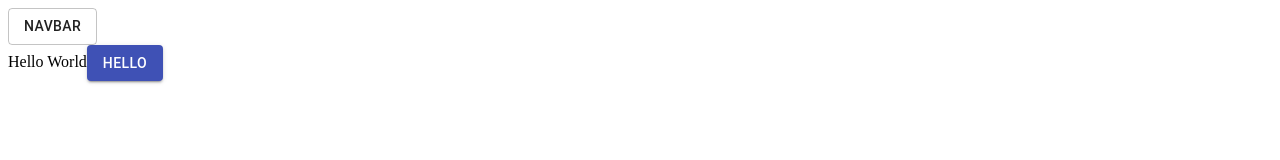
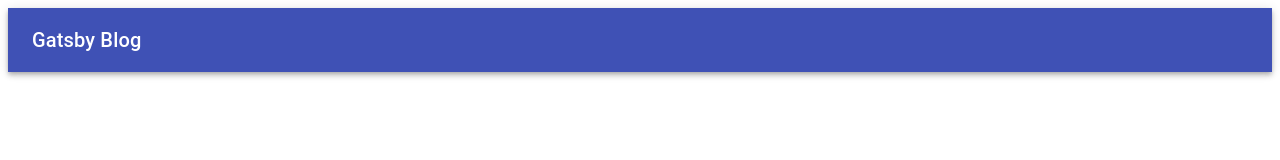
Before and after one commit to realahsanshah/Blog-Site-Project12A, a Gatsby site: page / in a window 1280 px wide. Built offline with nearby package versions, Linux system fonts and the light colour scheme; Gatsby itself is replaced by a stand-in of ours.

Commit message:
Added Navbar

```diff
--- a/src/components/Navbar.tsx
+++ b/src/components/Navbar.tsx
@@ -1,10 +1,29 @@
 import * as React from 'react';
-import {Button} from '@material-ui/core';
+import {AppBar,Toolbar,Typography,createStyles,makeStyles,Theme} from '@material-ui/core';
+
+const useStyles = makeStyles((theme: Theme) =>
+  createStyles({
+    root: {
+      flexGrow: 1,
+    },
+    menuButton: {
+      marginRight: theme.spacing(2),
+    },
+    title: {
+      flexGrow: 1,
+    },
+  }),
+);
 
 const Navbar=()=>{
+    const classes=useStyles();
     return(
         <div>
-            <Button variant="outlined" color="default">Navbar</Button>
+           <AppBar position="static">
+               <Toolbar>
+                   <Typography variant="h6">Gatsby Blog</Typography>
+               </Toolbar>
+            </AppBar>
         </div>
     )
 }
--- a/src/pages/index.tsx
+++ b/src/pages/index.tsx
@@ -6,8 +6,7 @@ const IndexPage = () => {
   return (
     <div>
       <Navbar />
-      Hello World
-      <Button variant="contained" color="primary">Hello</Button>
+
     </div>
   )
 }
```
Also changed, not shown: package.json (+3 -4 lines), src/assets/img/about-img.png (added), src/assets/img/overlay.png (added), src/assets/img/topPic.svg (added), 1 other file.
